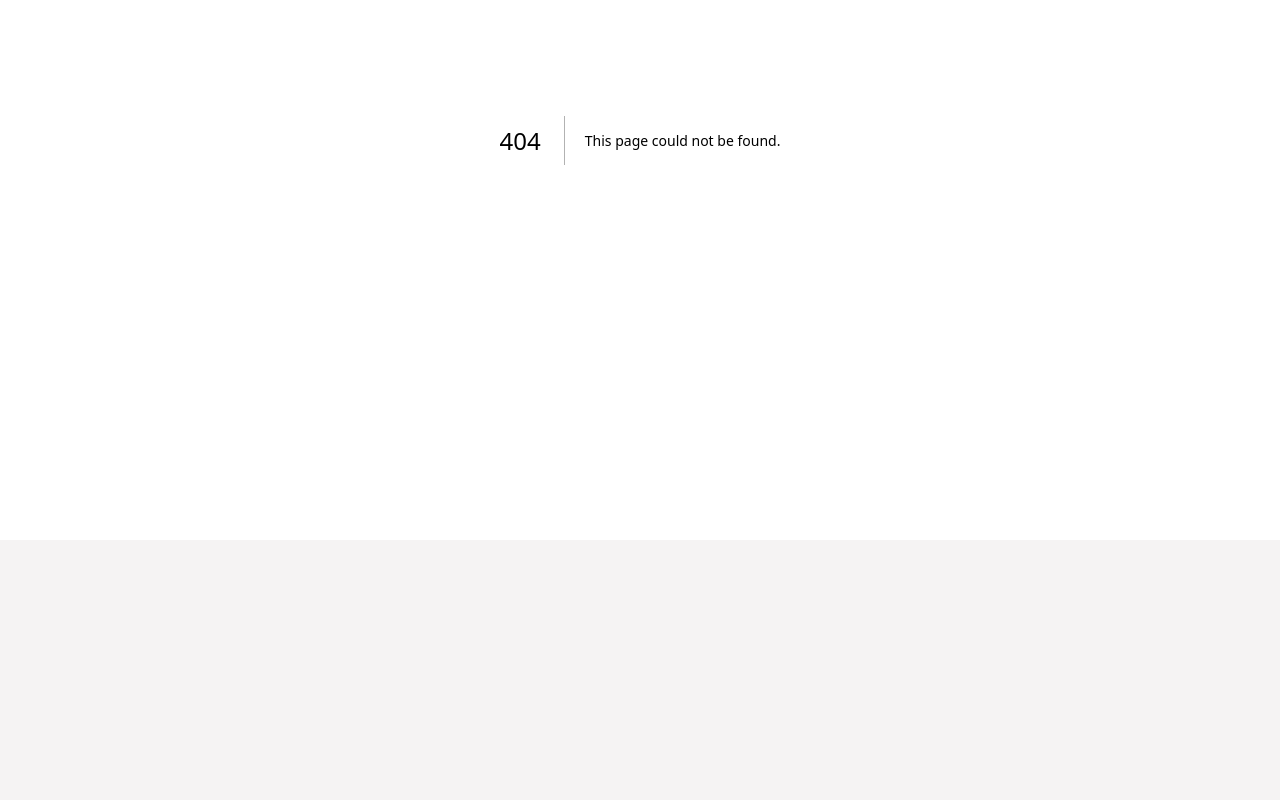
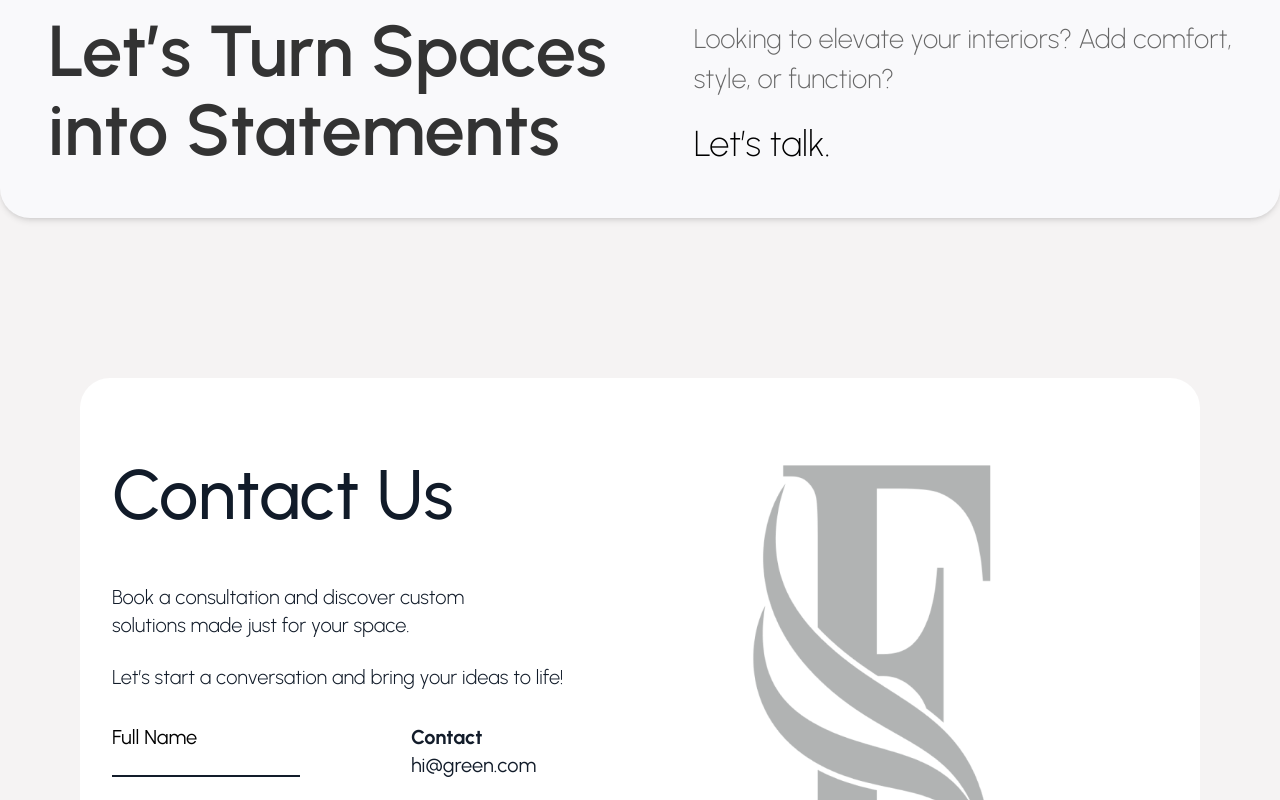
Before and after one commit to Shresthap21/Fabrizones, a Next.js app: page /contact-us in a window 1280 px wide. Before the commit this address had no page. Shown: the part 260-1060 px from the top of the page. Before the commit the page ends 800 px from the top, so only its background shows below. Built offline with nearby package versions, Linux system fonts and the light colour scheme.

Commit message:
feat(contact-us): create Contact Us page

```diff
--- a/app/about-us/page.js
+++ b/app/about-us/page.js
@@ -74,7 +74,6 @@ const page = () => {
       </div>
     </div>
 
-    <Contact/>
     </>
   );
 };
--- /dev/null
+++ b/app/contact-us/page.js
@@ -0,0 +1,21 @@
+import React from 'react'
+
+const page = () => {
+  return (
+    <section className="bg-[#F9F9FB] mt-[14rem] rounded-[30px] shadow-md p-12 max-w-[85rem] mx-auto flex flex-col md:flex-row justify-between items-start md:items-center gap-6 md:gap-20">
+      <div className="text-[#333333] text-4xl md:text-7xl font-semibold md:leading-[1.1] font-urbanist">
+        Let’s Turn Spaces <br /> into Statements
+      </div>
+
+      <div className="flex flex-col text-left gap-6">
+        <p className="text-[#666666] text-[27px] font-extralight font-urbanist">
+          Looking to elevate your interiors? Add comfort, <br />
+          style, or function?
+        </p>
+        <p className="text-[#000000] text-4xl font-extralight font-urbanist">Let’s talk.</p>
+      </div>
+    </section>
+  )
+}
+
+export default page
--- a/app/layout.js
+++ b/app/layout.js
@@ -1,6 +1,7 @@
 import localFont from "next/font/local";
 import "./globals.css";
 import Navbar from "@/components/Navbar";
+import Contact from "@/components/Contact";
 
 // const geistSans = localFont({
 //   src: "./fonts/GeistVF.woff",
@@ -26,6 +27,7 @@ export default function RootLayout({ children }) {
       >
         <Navbar/>
         {children}
+        <Contact/>
       </body>
     </html>
   );
--- a/app/page.js
+++ b/app/page.js
@@ -17,7 +17,6 @@ export default function Home() {
         playsInline
         className="absolute top-0 left-0 w-full h-full object-cover z-0"
       />
-      {/* <Navbar/> */}
 
       <div className="relative z-10 flex flex-col items-center justify-center h-full text-white text-center">
         <h1 className="font-cannu text-[88px] leading-tight">Elevate<br />Your Realm</h1>
@@ -101,7 +100,6 @@ export default function Home() {
 <OurServices/>
 <OurProducts/>
 <Client/>
-<Contact/>
 
     </div>
   );
--- a/components/Contact.jsx
+++ b/components/Contact.jsx
@@ -7,7 +7,7 @@ import Footer from "./Footer";
 const Contact = () => {
   return (
     <>
-    <section className="flex justify-center mt-[10rem]">
+    <section className="flex justify-center mt-[10rem] mx-[5rem]">
 
 
     <div className="w-auto rounded-t-[30px] flex flex-col items-center font-urbanist py-16 px-8 bg-white">
--- a/components/Navbar.jsx
+++ b/components/Navbar.jsx
@@ -33,7 +33,7 @@ const Navbar = () => {
           <li><Link href="/about-us">About Us</Link></li>
           <li><Link href="/services">Services</Link></li>
           <li><Link href="/products">Products</Link></li>
-          <li><Link href="/contact">Contact Us</Link></li>
+          <li><Link href="/contact-us">Contact Us</Link></li>
         </ul>
         <Button isHomePage={isHomePage}/>
       </div>
```
